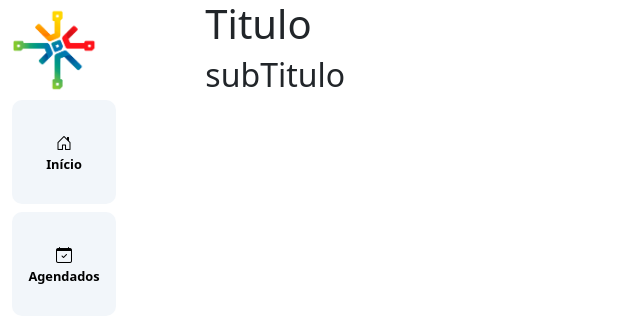
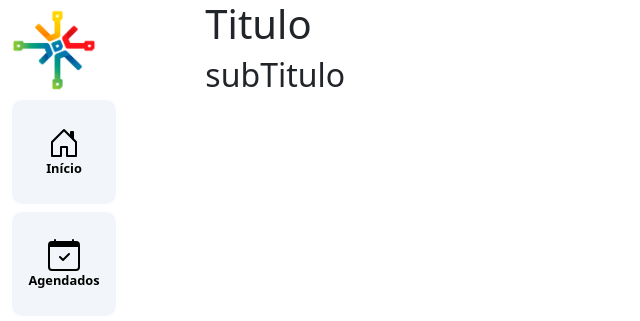
Before and after one commit to mariahlins/acessoReuniaoFront, a plain HTML site: page index.html in a window 1280 px wide. Shown: the top 321 px of the page, 0-640 px from the left. Drawn offline with nearby package versions, Linux system fonts and the light colour scheme.

Commit message:
icones mudados

```diff
--- a/public/components/asideBar.html
+++ b/public/components/asideBar.html
@@ -7,13 +7,18 @@
         </li>
         <li class="nav-item mb-2">
             <a class="nav-link" href="/public/views/afterLogin/home.html">
-                <i class="bi bi-house-door"></i>
+                <svg xmlns="http://www.w3.org/2000/svg" width="32" height="32" fill="currentColor" class="bi bi-house-door" viewBox="0 0 16 16">
+                    <path d="M8.354 1.146a.5.5 0 0 0-.708 0l-6 6A.5.5 0 0 0 1.5 7.5v7a.5.5 0 0 0 .5.5h4.5a.5.5 0 0 0 .5-.5v-4h2v4a.5.5 0 0 0 .5.5H14a.5.5 0 0 0 .5-.5v-7a.5.5 0 0 0-.146-.354L13 5.793V2.5a.5.5 0 0 0-.5-.5h-1a.5.5 0 0 0-.5.5v1.293zM2.5 14V7.707l5.5-5.5 5.5 5.5V14H10v-4a.5.5 0 0 0-.5-.5h-3a.5.5 0 0 0-.5.5v4z"/>
+                  </svg>
                 <dt class="text-break" style="font-size: .8rem;">Início</dt>
             </a>
         </li>
         <li class="nav-item mb-2">
             <a class="nav-link" href="/public/views/afterLogin/reservas.html">
-                <i class="bi bi-calendar-check"></i>
+                <svg xmlns="http://www.w3.org/2000/svg" width="32" height="32" fill="currentColor" class="bi bi-calendar-check" viewBox="0 0 16 16">
+                    <path d="M10.854 7.146a.5.5 0 0 1 0 .708l-3 3a.5.5 0 0 1-.708 0l-1.5-1.5a.5.5 0 1 1 .708-.708L7.5 9.793l2.646-2.647a.5.5 0 0 1 .708 0"/>
+                    <path d="M3.5 0a.5.5 0 0 1 .5.5V1h8V.5a.5.5 0 0 1 1 0V1h1a2 2 0 0 1 2 2v11a2 2 0 0 1-2 2H2a2 2 0 0 1-2-2V3a2 2 0 0 1 2-2h1V.5a.5.5 0 0 1 .5-.5M1 4v10a1 1 0 0 0 1 1h12a1 1 0 0 0 1-1V4z"/>
+                  </svg>
                 <dt class="text-break" style="font-size: .8rem;">Agendados</dt>
             </a>
         </li>
@@ -37,7 +42,10 @@
     </ul>
     <div class="mt-auto p-2 mx-3">
         <a class="nav-link bg-secondary" href="/">
-            <i class="bi bi-box-arrow-left"></i>
+            <svg xmlns="http://www.w3.org/2000/svg" width="16" height="16" fill="currentColor" class="bi bi-box-arrow-left" viewBox="0 0 16 16">
+                <path fill-rule="evenodd" d="M6 12.5a.5.5 0 0 0 .5.5h8a.5.5 0 0 0 .5-.5v-9a.5.5 0 0 0-.5-.5h-8a.5.5 0 0 0-.5.5v2a.5.5 0 0 1-1 0v-2A1.5 1.5 0 0 1 6.5 2h8A1.5 1.5 0 0 1 16 3.5v9a1.5 1.5 0 0 1-1.5 1.5h-8A1.5 1.5 0 0 1 5 12.5v-2a.5.5 0 0 1 1 0z"/>
+                <path fill-rule="evenodd" d="M.146 8.354a.5.5 0 0 1 0-.708l3-3a.5.5 0 1 1 .708.708L1.707 7.5H10.5a.5.5 0 0 1 0 1H1.707l2.147 2.146a.5.5 0 0 1-.708.708z"/>
+              </svg>
             <dt class="text-break" style="font-size: .8rem;">Sair</dt>
         </a>
     </div>
```
Also changed, not shown: public/css/styles.css (line endings or trailing spaces).
